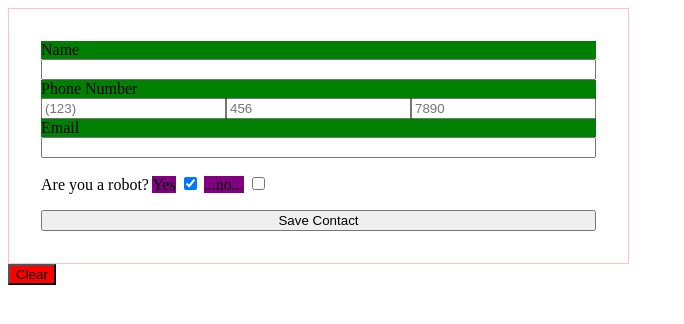
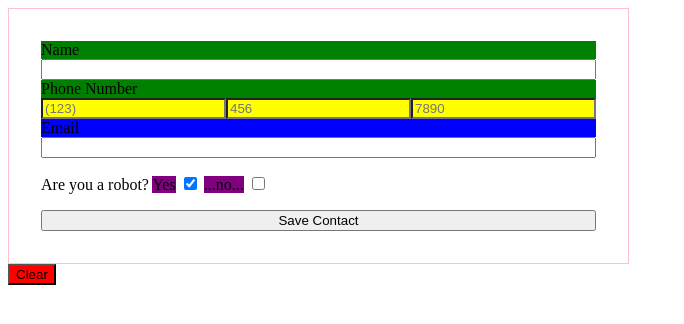
Before and after one commit to turingschool-examples/jQuery-session, a plain HTML site: page part-1-selectors/selectors.html in a window 1280 px wide. Shown: the whole page, without its empty margins (0-684 px from the left). Drawn offline with nearby package versions, Linux system fonts and the light colour scheme.

Commit message:
Move blue class further down the the stylesheet

```diff
--- a/part-1-selectors/selectors.css
+++ b/part-1-selectors/selectors.css
@@ -1,13 +1,13 @@
-.blue {
-  background-color: blue;
-}
-
-.yellow: {
+.yellow {
   background-color: yellow;
 }
 
 .green {
   background-color: green;
+}
+
+.blue {
+  background-color: blue;
 }
 
 .red {
```
